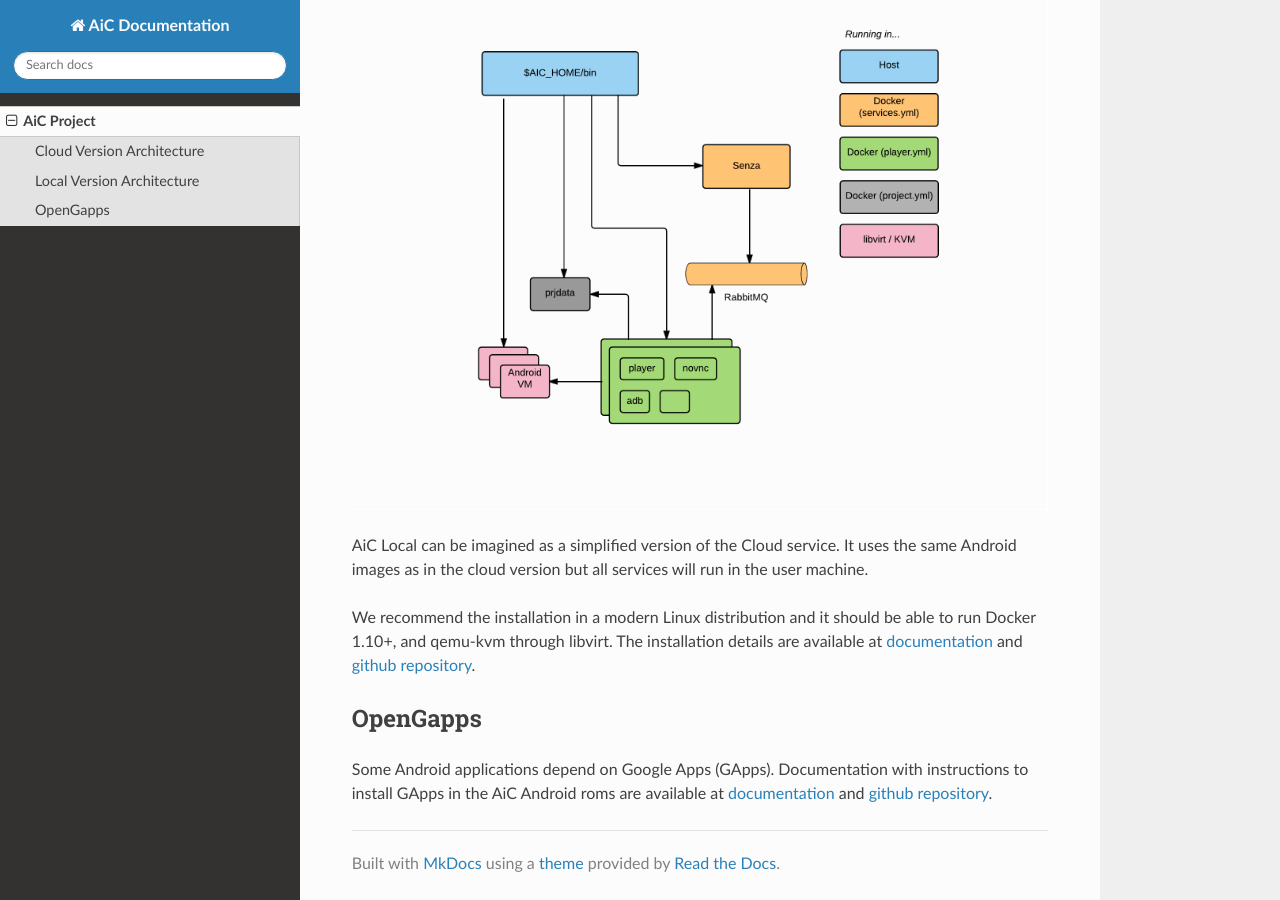
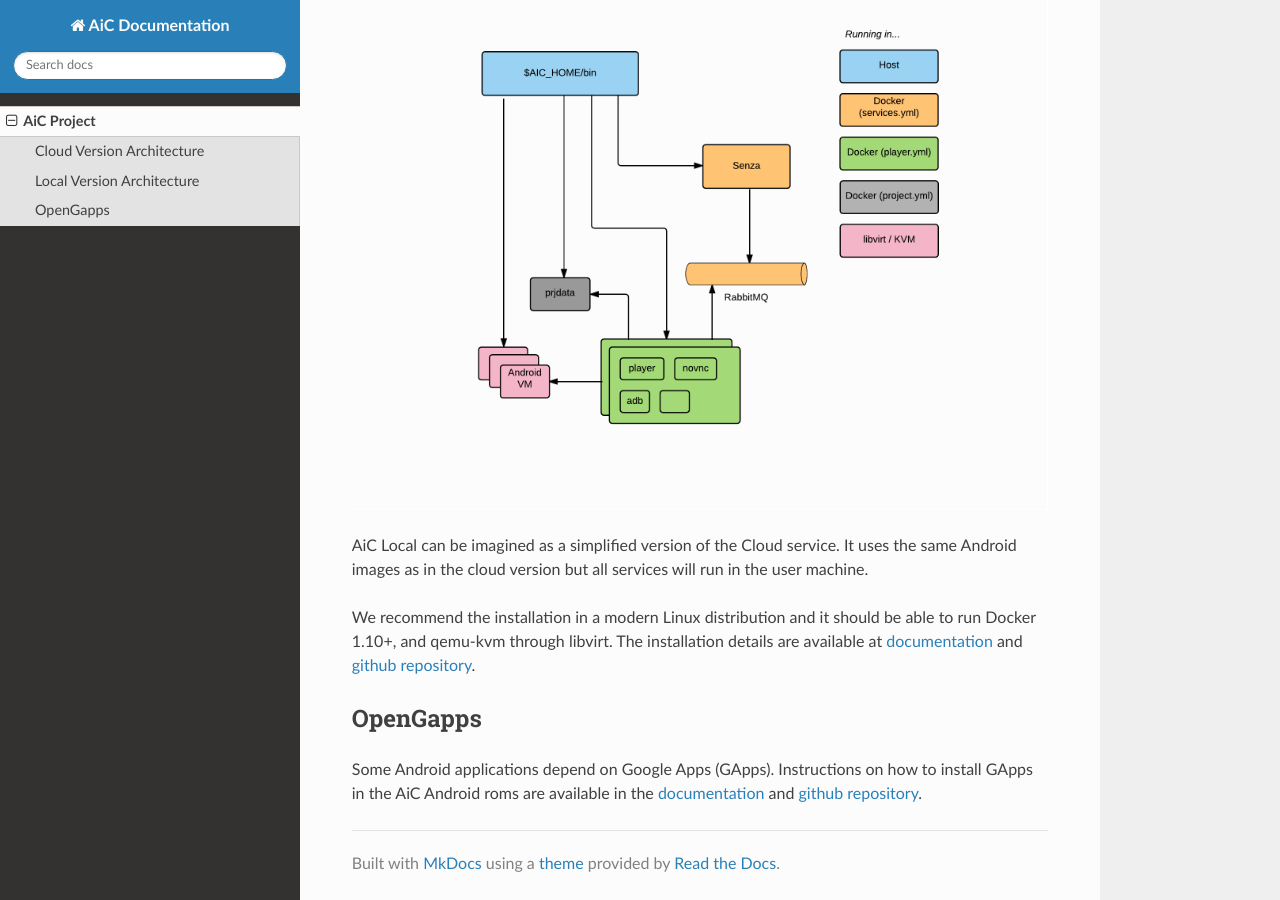
Before and after one commit to AiC-Project/documentation, an MkDocs documentation site: the page built from docs/index.md, in a window 1280 px wide and 900 px high, scrolled down 2125 px. Built offline with MkDocs 1.6.1, drawn with Linux system fonts in a browser that asks for light colours; nearby versions of some CDN libraries.

Commit message:
modified Gapps text

```diff
--- a/docs/index.md
+++ b/docs/index.md
@@ -81,8 +81,7 @@ and
 ## OpenGapps
 
 Some Android applications depend on Google Apps (GApps).
-Documentation with instructions to install GApps in the AiC Android
-roms are available at
+Instructions on how to install GApps in the AiC Android roms are available in the
 [documentation](sub/ats.gapps/)
 and
 [github repository](https://github.com/AiC-Project/ats.gapps).
```
